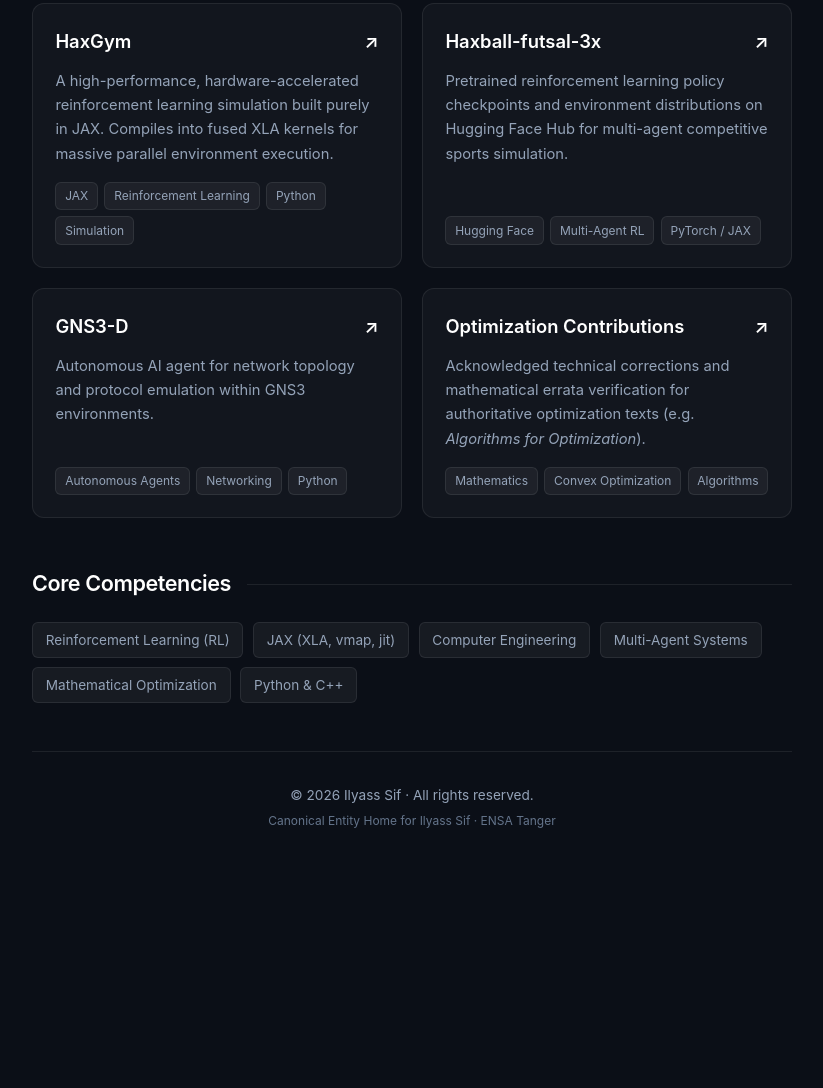
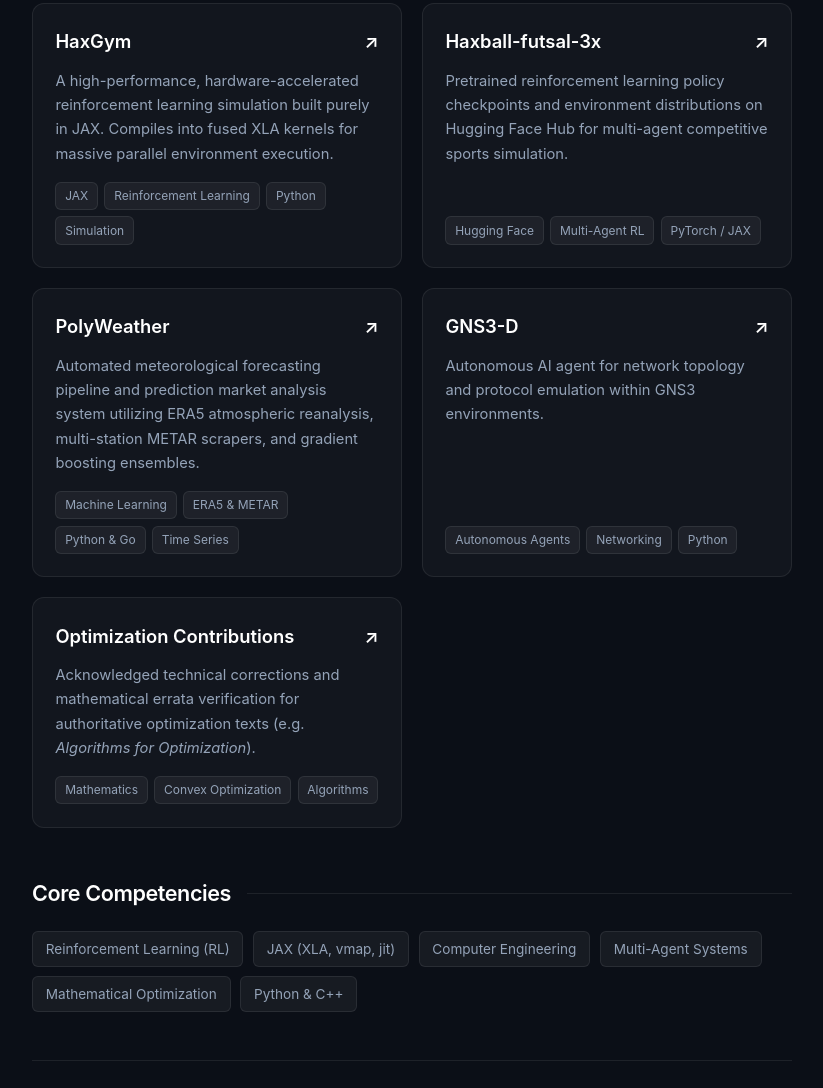
Before and after one commit to ilyasssif/ilyasssif.github.io, a plain HTML site: page index.html in a window 1280 px wide. Shown: the part 743-1831 px from the top of the page, without its empty margins (228-1051 px from the left). Before the commit the page ends 1614 px from the top, so only its background shows below. Drawn offline with Linux system fonts and the light colour scheme.

Commit message:
feat: feature PolyWeather forecasting pipeline in portfolio showcase

```diff
--- a/index.html
+++ b/index.html
@@ -371,6 +371,24 @@
           </div>
         </a>
 
+        <a href="https://github.com/ilyasssif/PolyWeather" target="_blank" rel="noopener noreferrer" class="card">
+          <div>
+            <div class="card-title">
+              PolyWeather
+              <span>↗</span>
+            </div>
+            <div class="card-desc">
+              Automated meteorological forecasting pipeline and prediction market analysis system utilizing ERA5 atmospheric reanalysis, multi-station METAR scrapers, and gradient boosting ensembles.
+            </div>
+          </div>
+          <div class="tags">
+            <span class="tag">Machine Learning</span>
+            <span class="tag">ERA5 & METAR</span>
+            <span class="tag">Python & Go</span>
+            <span class="tag">Time Series</span>
+          </div>
+        </a>
+
         <a href="https://github.com/ilyasssif/GNS3-D" target="_blank" rel="noopener noreferrer" class="card">
           <div>
             <div class="card-title">
```
